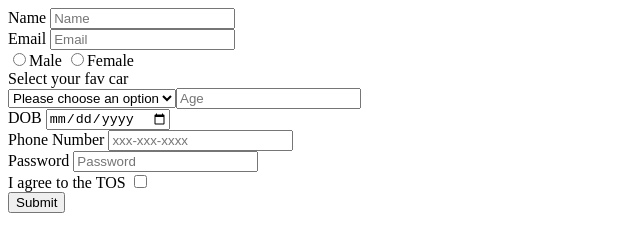
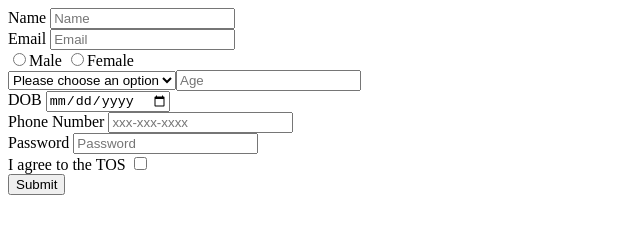
Before and after one commit to acciojob/signup-form-car-Haripriya-Kondapally, a website: page main.html in a window 1280 px wide. Shown: the whole page, without its empty margins (0-640 px from the left). Drawn offline with Linux system fonts and the light colour scheme.

Commit message:
created a submission

```diff
--- a/main.html
+++ b/main.html
@@ -17,8 +17,6 @@
 		<br>
 		<input type="radio" name="gender" id="gender_m" required>Male
 		<input type="radio" name="gender" id="gender_f" required>Female
-		<br>
-		<label for="age">Select your fav car</label>
 		<br>
 		<select id="cars" required>
 			<option>Please choose an option</option>
```
